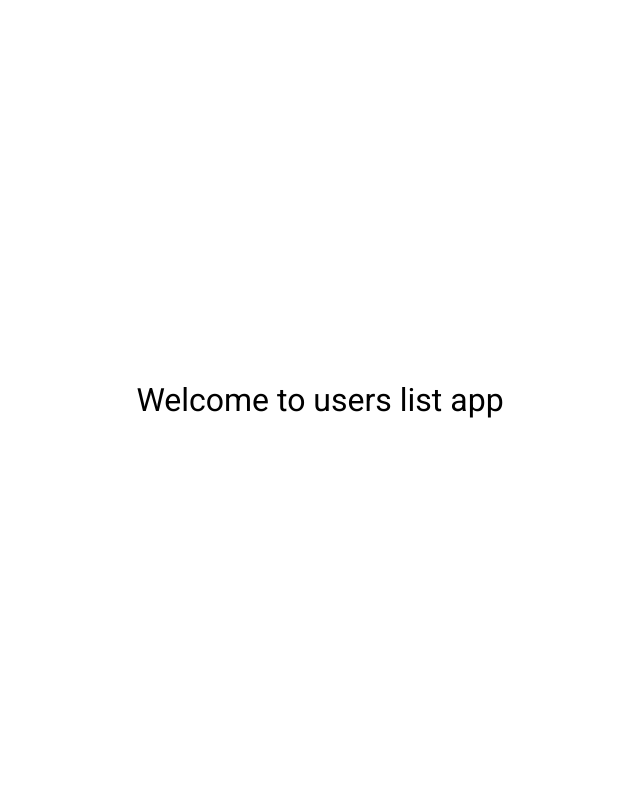
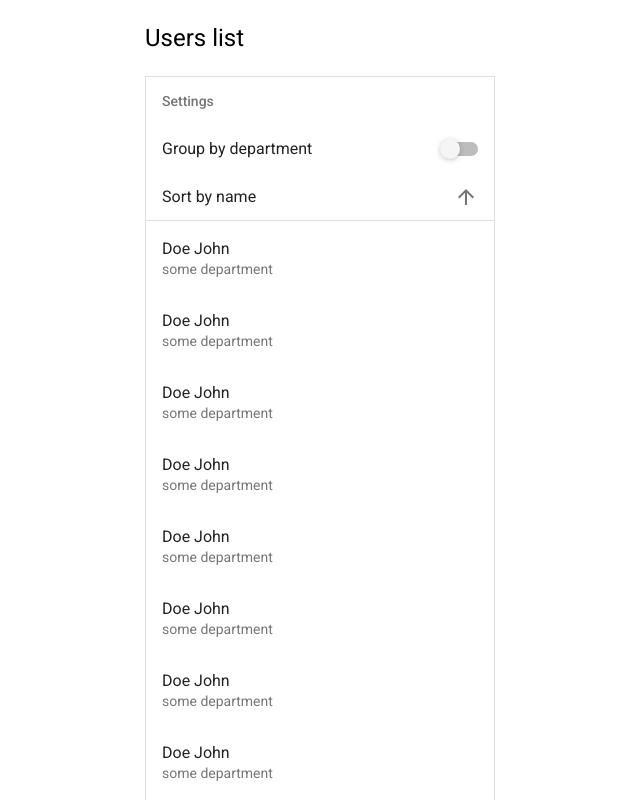
Before and after one commit to revyh/users-list, a React app: page / in a window 1280 px wide. Shown: the top 800 px of the page, without its empty margins (320-960 px from the left). Built offline with nearby package versions, Linux system fonts and the light colour scheme; what react-tap-event-plugin would draw is missing.

Commit message:
add UsersList component

```diff
--- a/src/components/App.jsx
+++ b/src/components/App.jsx
@@ -1,6 +1,33 @@
 import React from 'react';
-import Home from 'components/Home';
+import UsersList from 'components/UsersList';
+
+const styles = {
+  display: 'flex',
+  justifyContent: 'center',
+  alignItems: 'stretch',
+  minHeight: '100vh',
+};
+
+const listStyles = {
+  minWidth: '350px',
+};
+
+const users = [];
+for (let i = 0; i < 30; i++)
+  users.push({
+    id: `user${i}`,
+    firstName: 'John',
+    lastName: 'Doe',
+    department: 'some department',
+  });
 
 export default function App() {
-  return <Home />;
+  return (
+    <div style={styles}>
+      <div style={listStyles}>
+        <h2 style={{fontWeight: 'normal'}}>Users list</h2>
+        <UsersList users={users} order="ascending" />
+      </div>
+    </div>
+  );
 }
--- /dev/null
+++ b/src/components/UsersList/index.jsx
@@ -0,0 +1,98 @@
+import React from 'react';
+import muiThemeable from 'material-ui/styles/muiThemeable';
+import Toggle from 'material-ui/Toggle';
+import {List, ListItem} from 'material-ui/List';
+import Subheader from 'material-ui/Subheader';
+import Divider from 'material-ui/Divider';
+import SortIcon from 'material-ui/svg-icons/av/sort-by-alpha';
+import ArrowUpwardIcon from 'material-ui/svg-icons/navigation/arrow-upward';
+import ArrowDownwardIcon from 'material-ui/svg-icons/navigation/arrow-downward';
+
+const OrderIconMap = {
+  none: SortIcon,
+  ascending: ArrowUpwardIcon,
+  descending: ArrowDownwardIcon,
+};
+
+const nextOrderMap = {
+  none: 'ascending',
+  ascending: 'descending',
+  descending: 'none',
+};
+
+class UsersList extends React.Component {
+  static defaultProps = {
+    isGrouped: false,
+    order: 'none',
+  };
+
+  handleGroupingChange = () => {
+    const {isGrouped, onGroupingChange} = this.props;
+    onGroupingChange && onGroupingChange(!isGrouped);
+  };
+
+  handleOrderChange = () => {
+    const {order, onOrderChange} = this.props;
+    onOrderChange && onOrderChange(nextOrderMap[order] || 'none');
+  };
+
+  renderUsers() {
+    const {users, isGrouped} = this.props;
+
+    return isGrouped
+      ? Object.keys(users).reduce(
+        (result, group) => {
+          result.push(
+            <Subheader key={group}>{group}</Subheader>,
+            ...this.renderGroup(users[group]),
+          );
+          return result;
+        },
+        [],
+      )
+      : this.renderGroup(users);
+  }
+
+  renderGroup(group) {
+    return group.map(
+      ({id, firstName, lastName, department}) => (
+        <ListItem
+          key={id}
+          primaryText={`${lastName} ${firstName}`}
+          secondaryText={
+            this.props.isGrouped
+              ? null
+              : department
+          }
+        />
+      ),
+    );
+  }
+
+  render() {
+    const {order, isGrouped, muiTheme} = this.props;
+    const OrderIcon = OrderIconMap[order] || SortIcon;
+
+    return (
+      <List style={{border: `1px solid ${muiTheme.palette.borderColor}`}}>
+        <Subheader>Settings</Subheader>
+        <ListItem
+          key="grouping"
+          primaryText="Group by department"
+          rightToggle={<Toggle toggled={isGrouped} />}
+          onTouchTap={this.handleGroupingChange}
+        />
+        <ListItem
+          key="order"
+          primaryText="Sort by name"
+          rightIcon={<OrderIcon />}
+          onTouchTap={this.handleOrderChange}
+        />
+        <Divider />
+        {this.renderUsers()}
+      </List>
+    );
+  }
+}
+
+export default muiThemeable()(UsersList);
```
Also changed, not shown: 2 other files (tests, documents, lock files or other folders).
